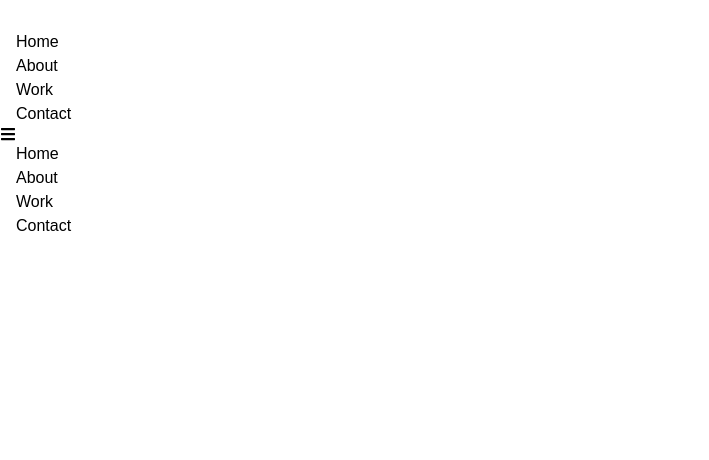
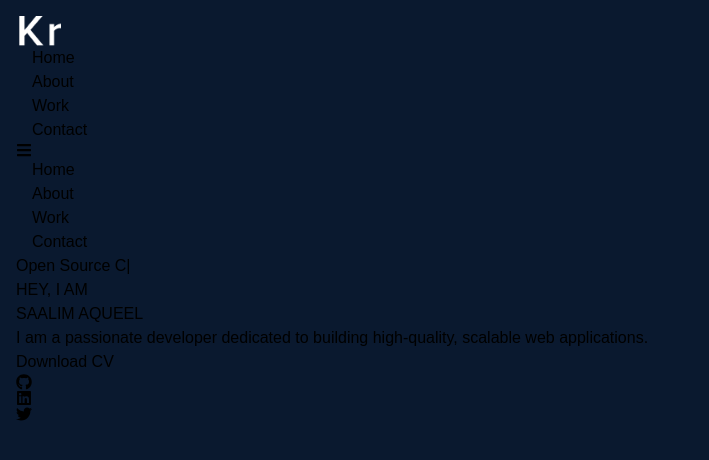
Before and after one commit to tusxr/react-portfolio, a React (Vite) app: page / in a window 1280 px wide. Shown: the top 460 px of the page, without its empty margins (0-709 px from the left). Built offline with nearby package versions, Linux system fonts and the light colour scheme.

Commit message:
hero left

```diff
--- a/package.json
+++ b/package.json
@@ -10,11 +10,13 @@
     "preview": "vite preview"
   },
   "dependencies": {
+    "framer-motion": "^11.3.21",
     "react": "^18.3.1",
     "react-dom": "^18.3.1",
     "react-icons": "^5.2.1",
     "react-router-dom": "^6.26.0",
-    "react-scroll": "^1.9.0"
+    "react-scroll": "^1.9.0",
+    "react-type-animation": "^3.2.0"
   },
   "devDependencies": {
     "@types/react": "^18.3.3",
--- a/src/App.jsx
+++ b/src/App.jsx
@@ -1,9 +1,11 @@
+import Hero from "./components/Hero";
 import Navbar from "./components/Navbar";
 
 function App() {
   return (
     <>
       <Navbar />
+      <Hero />
     </>
   );
 }
--- /dev/null
+++ b/src/components/Hero.jsx
@@ -0,0 +1,95 @@
+import React from "react";
+import { TypeAnimation } from "react-type-animation";
+import { motion } from "framer-motion";
+import { FaGithub, FaLinkedin, FaTwitter } from "react-icons/fa";
+
+const Hero = () => {
+  return (
+    <div className="mt-24 max-w-[1200px] mx-auto relative px-4 md:px-0">
+      <div className="grid md:grid-cols-2 place-items-center gap">
+        <motion.div
+          initial={{ opacity: 0, y: -50 }}
+          whileInView={{ opacity: 1, y: 0 }}
+          viewport={{ once: true }}
+          transition={{ duration: 1 }}
+          className="text-left"
+        >
+          <TypeAnimation
+            sequence={[
+              "FullStack Developer",
+              1000,
+              "Open Source Contributor",
+              1000,
+              "AI Enthusiast",
+              1000,
+              "",
+              1000,
+            ]}
+            speed={50}
+            repeat={Infinity}
+            className="font-bold text-gray-600 text-xl md:text-5xl italic mb-4"
+          />
+          <motion.p
+            initial={{ opacity: 0 }}
+            whileInView={{ opacity: 1 }}
+            viewport={{ once: true }}
+            transition={{ duration: 1, delay: 0.5 }}
+            className="font-bold text-gray-300 text-5xl md:text-7xl tracking-tight mb-4"
+          >
+            HEY, I AM <br />
+            <span>SAALIM AQUEEL</span>
+          </motion.p>
+          <motion.p
+            initial={{ opacity: 0 }}
+            whileInView={{ opacity: 1 }}
+            viewport={{ once: true }}
+            transition={{ duration: 1, delay: 1 }}
+            className="text-gray-500 max-w-[300px] md:max-w-[500px] text-lg md:text-2xl mb-6 text-left md:text-left"
+          >
+            I am a passionate developer dedicated to building high-quality,
+            scalable web applications.
+          </motion.p>
+          <motion.div
+            initial={{ opacity: 0, y: -50 }}
+            whileInView={{ opacity: 1, y: 0 }}
+            viewport={{ once: true }}
+            transition={{ duration: 1, delay: 1.5 }}
+            className="flex items-center gap-4 my-4 md:mb-0"
+          >
+            <motion.button
+              whileHover={{
+                scale: 1.05,
+                boxShadow: "0px 0px 8px rgba(0,0,0,0.3)",
+              }}
+              className="z-10 cursor-pointer font-bold text-gray-200 md:w-auto p-4 border rounded-xl border-blue-400"
+            >
+              Download CV
+            </motion.button>
+            <div className="flex gap-4 flex-row text-4xl md:text-6xl text-blue-400 z-20">
+              <motion.a
+                whileHover={{ scale: 1.05 }}
+                href="https://www.github.com/sxxaq"
+              >
+                <FaGithub />
+              </motion.a>
+              <motion.a
+                whileHover={{ scale: 1.05 }}
+                href="https://www.linkedin.com/in/saalim-aqueel/"
+              >
+                <FaLinkedin />
+              </motion.a>
+              <motion.a
+                whileHover={{ scale: 1.05 }}
+                href="https://www.twitter.com/__saalim"
+              >
+                <FaTwitter />
+              </motion.a>
+            </div>
+          </motion.div>
+        </motion.div>
+      </div>
+    </div>
+  );
+};
+
+export default Hero;
--- a/src/components/Navbar.jsx
+++ b/src/components/Navbar.jsx
@@ -1,11 +1,12 @@
 import { useState } from "react";
 import logo from "../assets/logo.png";
 import { FaBars, FaTimes } from "react-icons/fa";
+import { Link } from "react-scroll";
 const Navbar = () => {
   const [bar, setBar] = useState(false);
   const barHandler = () => setBar(!bar);
   return (
-    <nav className="h-[80px] fixed w-full flex items-center justify-between px-4 py-6 text-gray-300 bg-[#0a192f]">
+    <nav className="h-[80px] w-full flex items-center justify-between px-4 py-6 text-gray-300 bg-[#0a192f]">
       <div className="flex flex-shrink-0 items-center">
         <img src={logo} alt="Logo" style={{ width: "50px" }} />
       </div>
@@ -18,7 +19,7 @@ const Navbar = () => {
       </ul>
 
       {/* Mobile Screen  */}
-      <div onClick={barHandler} className="md:hidden z-10">
+      <div onClick={barHandler} className="md:hidden z-40">
         {!bar ? <FaBars /> : <FaTimes />}
       </div>
 
@@ -26,7 +27,7 @@ const Navbar = () => {
         className={
           !bar
             ? "hidden"
-            : "absolute top-0 left-0 w-full h-screen bg-[#0a192f] flex flex-col justify-center items-center"
+            : "z-30 absolute top-0 left-0 w-full h-screen bg-[#0a192f] flex flex-col justify-center items-center"
         }
       >
         <li className="py-5 text-2xl">Home</li>
--- a/src/index.css
+++ b/src/index.css
@@ -4,13 +4,16 @@
 @tailwind utilities;
 
 :root {
-  font-family: 'Raleway', sans-serif;
+  font-family: "Raleway", sans-serif;
 }
 
-
-@layer base{
- li {
-  @apply px-4;
-  @apply cursor-pointer
- }
+@layer base {
+  body {
+    @apply bg-[#0a192f];
+    @apply p-4
+  }
+  li {
+    @apply px-4;
+    @apply cursor-pointer;
+  }
 }
```
Also changed, not shown: src/assets/profile.jpeg (added), 1 other file (tests, documents, lock files or other folders).
